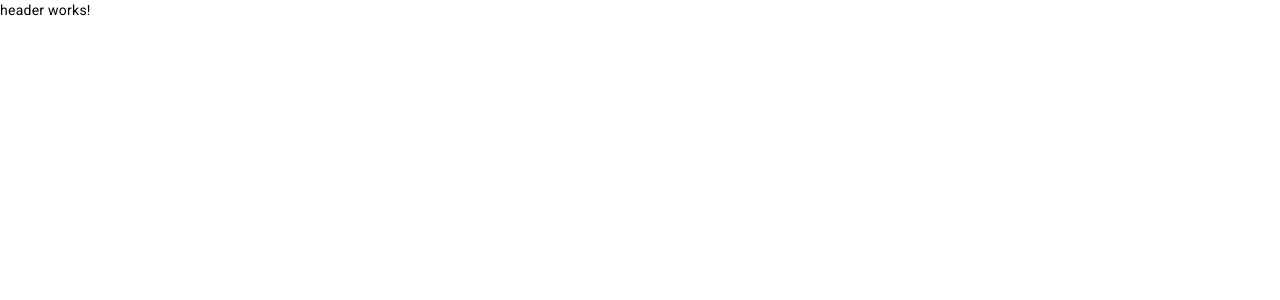
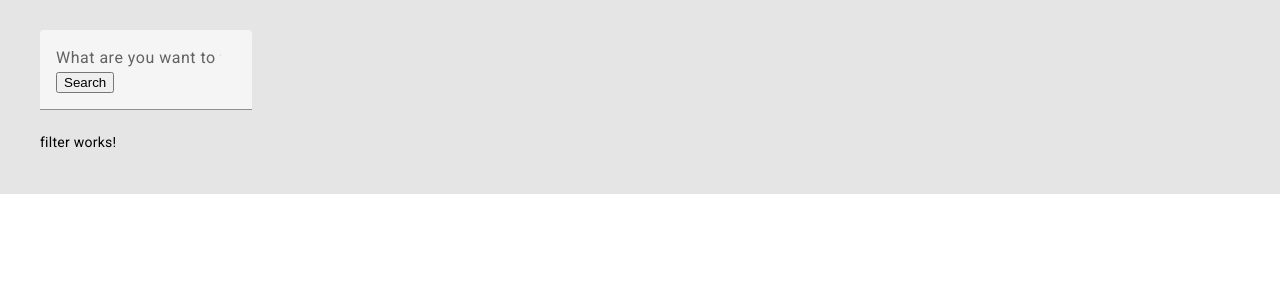
Before and after one commit to www-net/youtube-angular, an Angular app: page / in a window 1280 px wide. Shown: the top 300 px of the page. Built offline with nearby package versions, Linux system fonts and the light colour scheme.

Commit message:
feat: add angular material

```diff
--- a/src/app/app.component.html
+++ b/src/app/app.component.html
@@ -1 +1,13 @@
-<app-header></app-header>
+<header class="header">
+  <div class="container">
+    <app-header></app-header>
+    <div class="header-filter">
+      <app-filter></app-filter>
+    </div>
+  </div>
+</header>
+<main class="main">
+  <div class="container">
+
+  </div>
+</main>
--- a/src/app/app.component.scss
+++ b/src/app/app.component.scss
@@ -0,0 +1,10 @@
+.container {
+  max-width: 1200px;
+  margin: auto;
+  padding: 30px;
+}
+
+.header {
+  min-height: 80px;
+  background-color: #e5e5e5;
+}
--- a/src/app/app.module.ts
+++ b/src/app/app.module.ts
@@ -7,6 +7,8 @@ import { SearchItemComponent } from './search/search-item/search-item.component'
 import { HeaderComponent } from './header/header.component';
 import { FilterComponent } from './filter/filter.component';
 import { BrowserAnimationsModule } from '@angular/platform-browser/animations';
+import { MaterialDesignModule } from './material-design/material-design.module';
+
 
 @NgModule({
   declarations: [
@@ -18,7 +20,8 @@ import { BrowserAnimationsModule } from '@angular/platform-browser/animations';
   ],
   imports: [
     BrowserModule,
-    BrowserAnimationsModule
+    BrowserAnimationsModule,
+    MaterialDesignModule,
   ],
   providers: [],
   bootstrap: [AppComponent]
--- a/src/app/header/header.component.html
+++ b/src/app/header/header.component.html
@@ -1 +1,4 @@
-<p>header works!</p>
+<mat-form-field class="example-full-width" role="search" action="/search" method="get">
+  <input matInput placeholder="What are you want to find out?" type="search" name="search-text">
+  <button>Search</button>
+</mat-form-field>
--- a/src/app/header/header.component.scss
+++ b/src/app/header/header.component.scss
@@ -0,0 +1,4 @@
+.header {
+  min-height: 80px;
+  background-color: #e5e5e5;
+}
```
Also changed, not shown: src/app/material-design/material-design.module.ts (added, +22 -0 lines).
